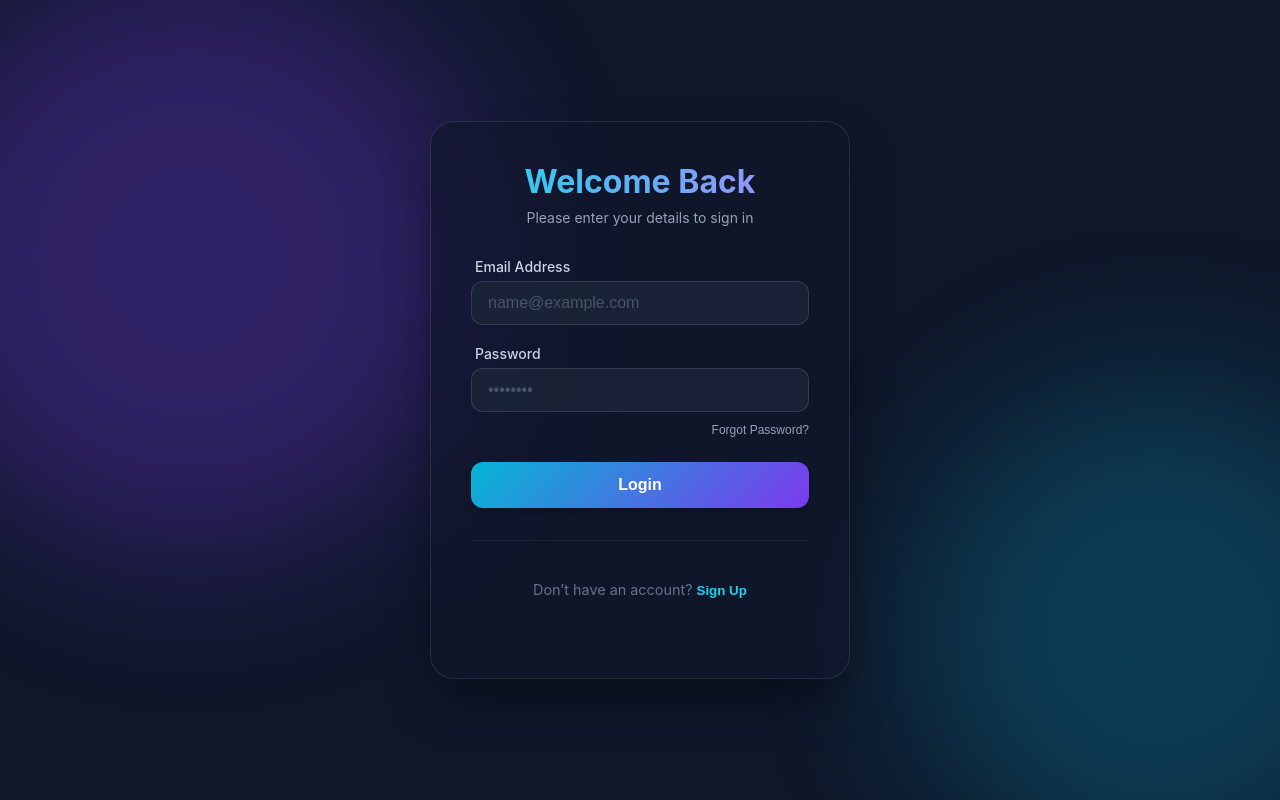
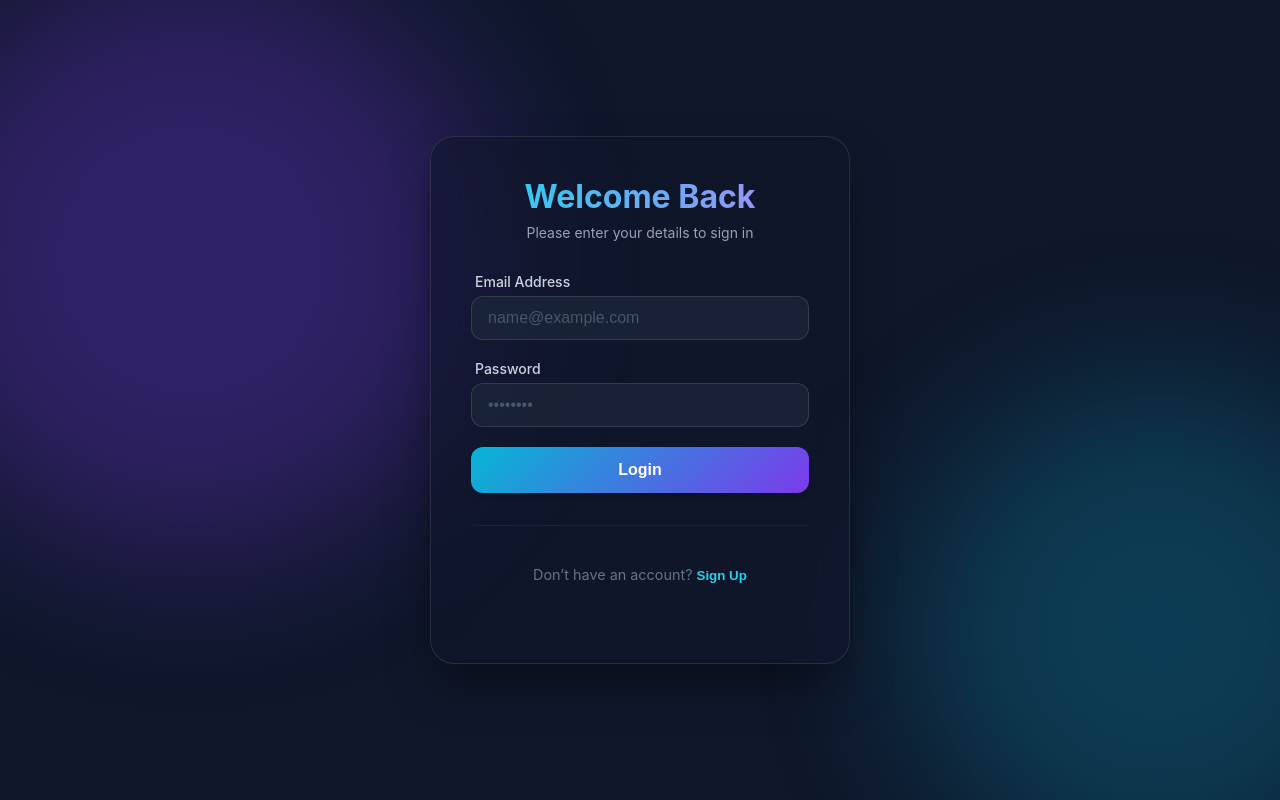
Before and after one commit to ShikharGupta0813/PdfManager, a React (Vite) app in the folder My-App/: page /login in a window 1280 px wide. Built offline with nearby package versions, Linux system fonts and the light colour scheme.

Commit message:
ui improved

```diff
--- a/My-App/src/pages/Login.jsx
+++ b/My-App/src/pages/Login.jsx
@@ -101,11 +101,11 @@ export default function Login() {
             className="custom-input"
           />
 
-          <div className="forgot-link">
+          {/* <div className="forgot-link">
             <button type="button" className="forgot-btn">
               Forgot Password?
             </button>
-          </div>
+          </div> */}
 
           <button
             type="submit"
--- a/My-App/src/pages/Main.jsx
+++ b/My-App/src/pages/Main.jsx
@@ -219,10 +219,10 @@ export default function Main() {
 
               <select
                 value={sort}
-                onChange={(e) => {
-                  setSort(e.target.value);
-                  fetchHistory();
-                }}
+                // onChange={(e) => {
+                //   setSort(e.target.value);
+                //   fetchHistory();
+                // }}
                 style={{
                   padding: "15px",
                   paddingRight: "35px",
```
